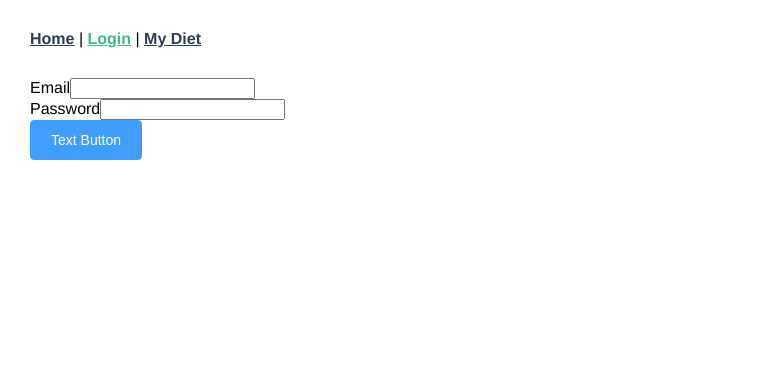
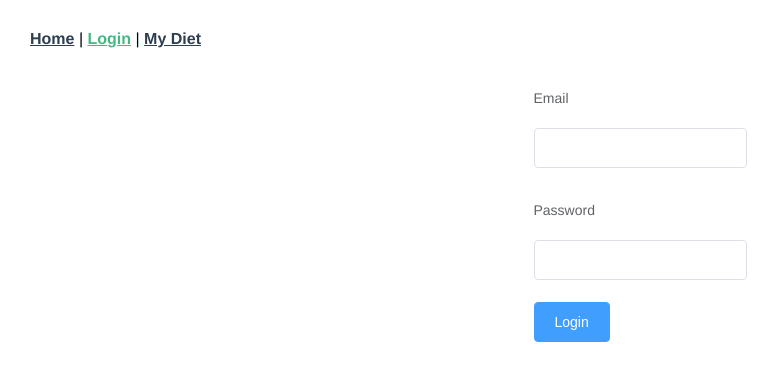
Before and after one commit to mineraux/Pumpr, a Vue app: page /login in a window 1280 px wide. Shown: the top 380 px of the page, without its empty margins (0-780 px from the left). Built offline with nearby package versions, Linux system fonts and the light colour scheme.

Commit message:
Add: element UI to login page

```diff
--- a/src/views/Login.vue
+++ b/src/views/Login.vue
@@ -1,15 +1,15 @@
 <template>
-  <form @submit.prevent>
-    <div>
-      <label for="email">Email</label>
-      <input type="email" id="email" v-model="loginForm.email" />
-    </div>
-    <div>
-      <label for="paswword">Password</label>
-      <input type="password" id="password" v-model="loginForm.password" />
-    </div>
-    <el-button type="primary" @click="login">Text Button</el-button>
-  </form>
+  <el-row type="flex" justify="center">
+    <el-form ref="form" :model="loginForm" label-position="top" label-width="100px" @submit.prevent>
+      <el-form-item label="Email">
+        <el-input v-model="loginForm.email" type="email"></el-input>
+      </el-form-item>
+      <el-form-item label="Password">
+        <el-input v-model="loginForm.password" type="password"></el-input>
+      </el-form-item>
+      <el-button type="primary" @click="login">Login</el-button>
+    </el-form>
+  </el-row>
 </template>
 
 <script lang="ts">
@@ -28,6 +28,7 @@ export default class Login extends Vue {
     password: ''
   }
 
+  // TODO: Add error label if information are not formatted correctly
   login(): void {
     this.$store.dispatch('login', {
       email: this.loginForm.email,
--- a/src/views/MyDiet.vue
+++ b/src/views/MyDiet.vue
@@ -58,6 +58,7 @@ export default class MyDiet extends Vue {
   }
 
   onSubmitIngredient(): void {
+    // TODO: Target specific value to avoid incorrect add in base via window trick from client side
     this.$store.dispatch('saveProduct', this.form)
 
     // TODO: Handle this in the promise in the store and handle error case
```
